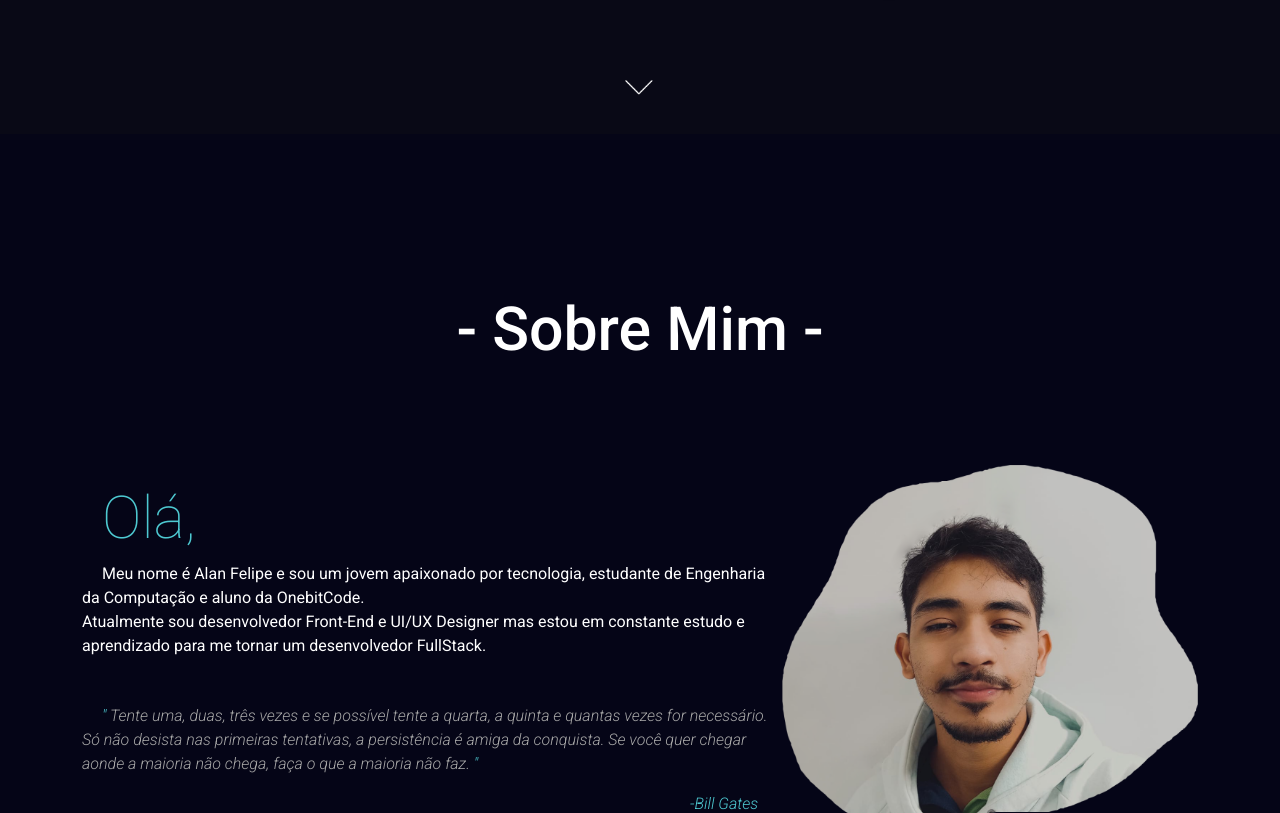
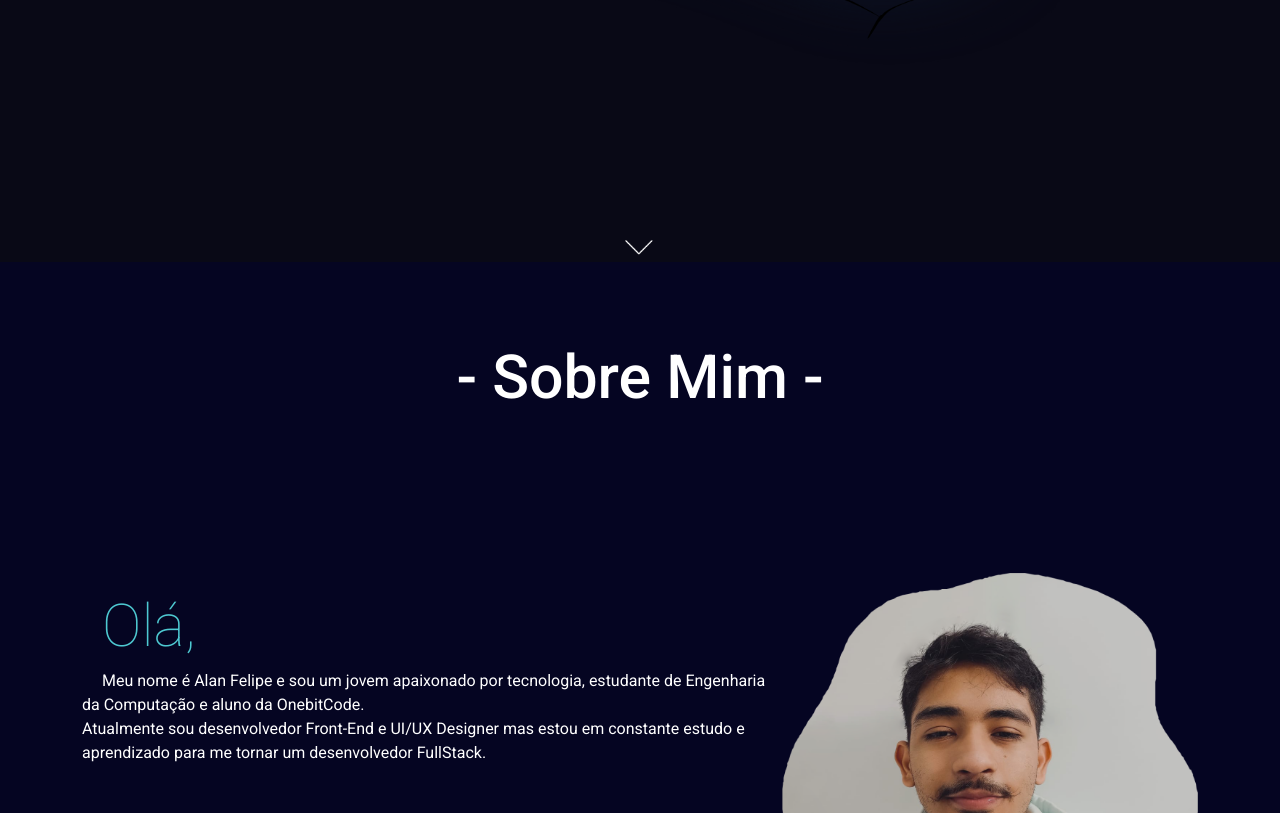
Before and after one commit to AlanFelipeM/Portfolio, a React (Vite) app: page /about in a window 1280 px wide. Shown: the part 727-1540 px from the top of the page. Built offline with nearby package versions, Linux system fonts and the light colour scheme.

Commit message:
correcting color

```diff
--- a/src/components/About/About.sass
+++ b/src/components/About/About.sass
@@ -3,7 +3,7 @@
 .about
     display: flex
     align-items: center
-    padding-top: 90px
+    padding-top: 150px
 
 .txt-about
     width: 43rem
--- a/src/components/Home/Home.sass
+++ b/src/components/Home/Home.sass
@@ -3,13 +3,15 @@
 .home
     display: flex
     align-items: center
+    margin-top: 4rem
 
 .arrowdown
     width: 90px
+    margin-top: 6rem
 
 
 .avatar
-    width: 45rem
+    width: 40rem
     margin-left: auto
     justify-content: center
 
--- a/src/styles/globals.sass
+++ b/src/styles/globals.sass
@@ -20,7 +20,7 @@ body
 
 .title
     text-align: center
-    padding-top: 10rem
+    padding-top: 5rem
     font-size: 3.8rem
     color: variables.$primary-text
 
--- a/src/styles/variables.sass
+++ b/src/styles/variables.sass
@@ -9,5 +9,5 @@ $sass-color: #CD6799
 $bootstrap-color: #8812FC
 $react-color: #00D8FF
 $body-bg-color: #090916
-$bg-color: #050517
+$bg-color: #050522
 $navbar-color: #171730aa
```
